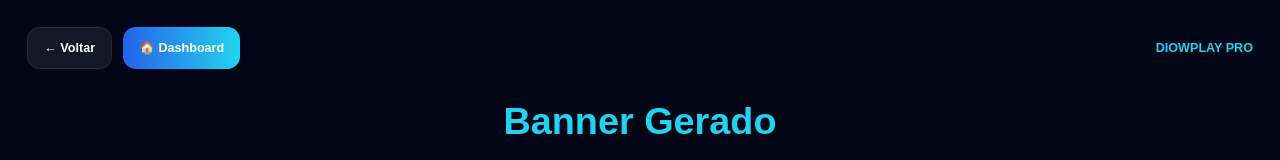
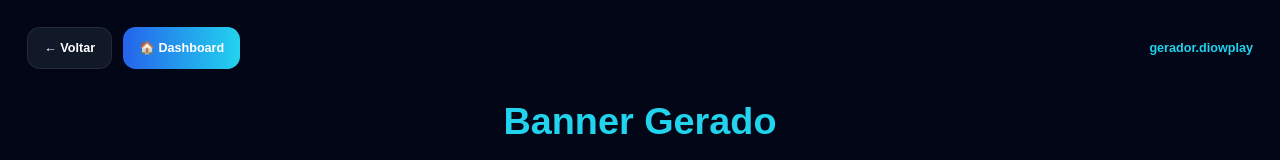
Before and after one commit to diorleip/diowplaypro, a Next.js app: page /render in a window 1280 px wide. Shown: the top 160 px of the page. Built offline with nearby package versions, Linux system fonts and the light colour scheme.

Commit message:
Atualiza guia

```diff
--- a/app/components/TopNav.tsx
+++ b/app/components/TopNav.tsx
@@ -82,7 +82,7 @@ export default function TopNav() {
           fontSize: "14px"
         }}
       >
-        DIOWPLAY PRO
+        gerador.diowplay
       </div>
 
     </div>
```
Also changed, not shown: data/amanha.txt.
